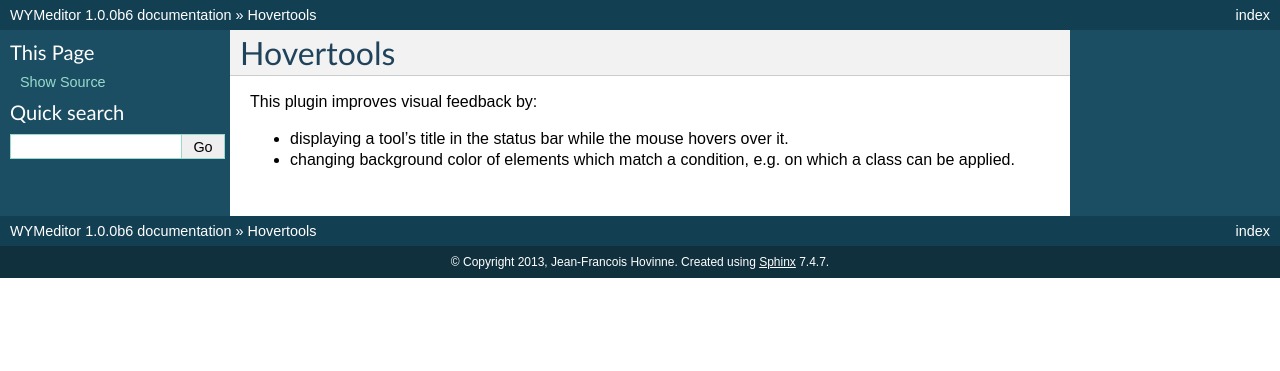
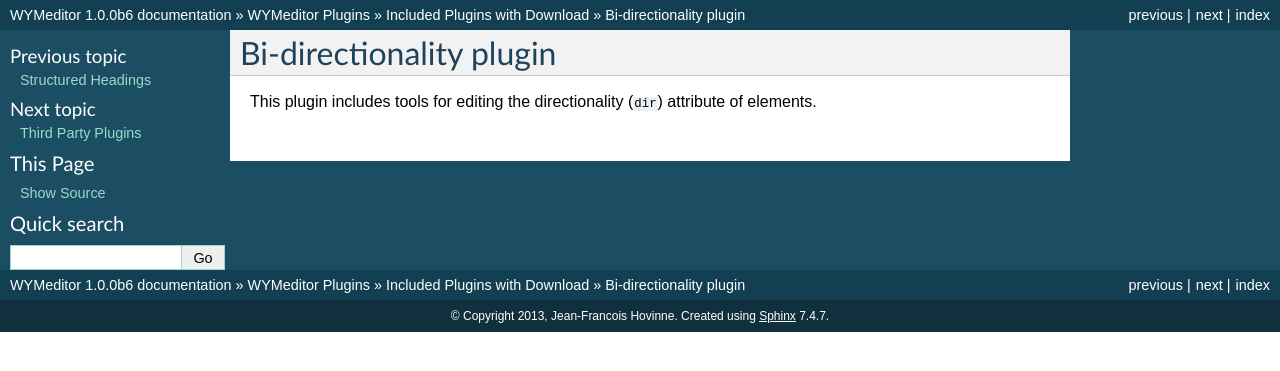
Before and after one commit to wymeditor/wymeditor, a Sphinx documentation site: the page built from docs/wymeditor_plugins/included_plugins/bidi.rst, in a window 1280 px wide. Shown: the top 371 px of the page. Built offline with Sphinx 7.4.7, drawn with Linux system fonts in a browser that asks for light colours.

Commit message:
Write plugin documentation.

```diff
--- a/docs/wymeditor_plugins/included_plugins/bidi.rst
+++ b/docs/wymeditor_plugins/included_plugins/bidi.rst
@@ -1,8 +1,5 @@
-Hovertools
+Bi-directionality plugin
 ==========
 
-This plugin improves visual feedback by:
-
-* displaying a tool's title in the status bar while the mouse hovers over it.
-* changing background color of elements which match a condition, e.g. on which
-  a class can be applied.
+This plugin includes tools for editing the directionality (``dir``) attribute of
+elements.
--- a/docs/wymeditor_plugins/included_plugins/index.rst
+++ b/docs/wymeditor_plugins/included_plugins/index.rst
@@ -13,3 +13,4 @@
     table
     tidy
     structured_headings
+    bidi
```
